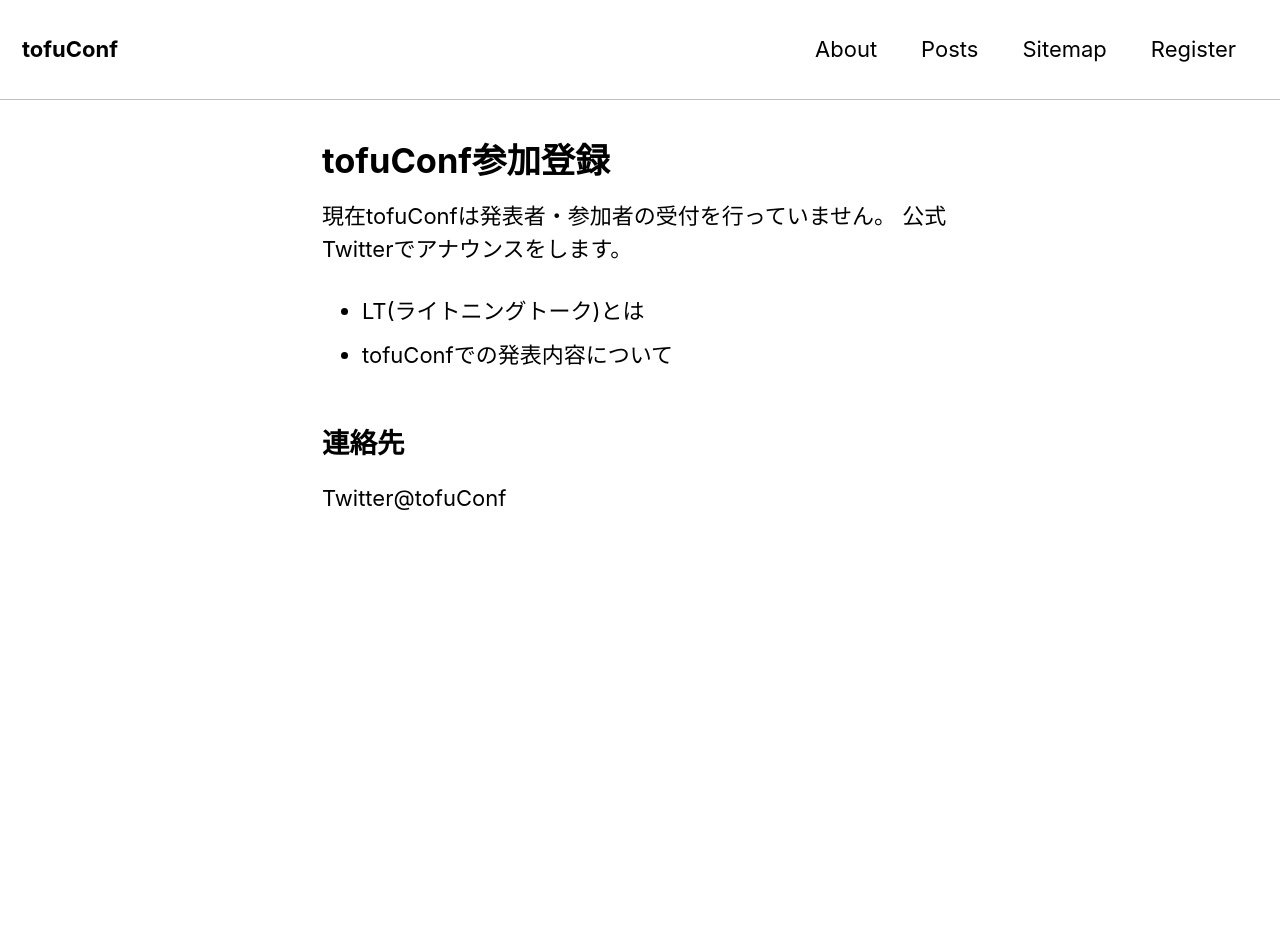
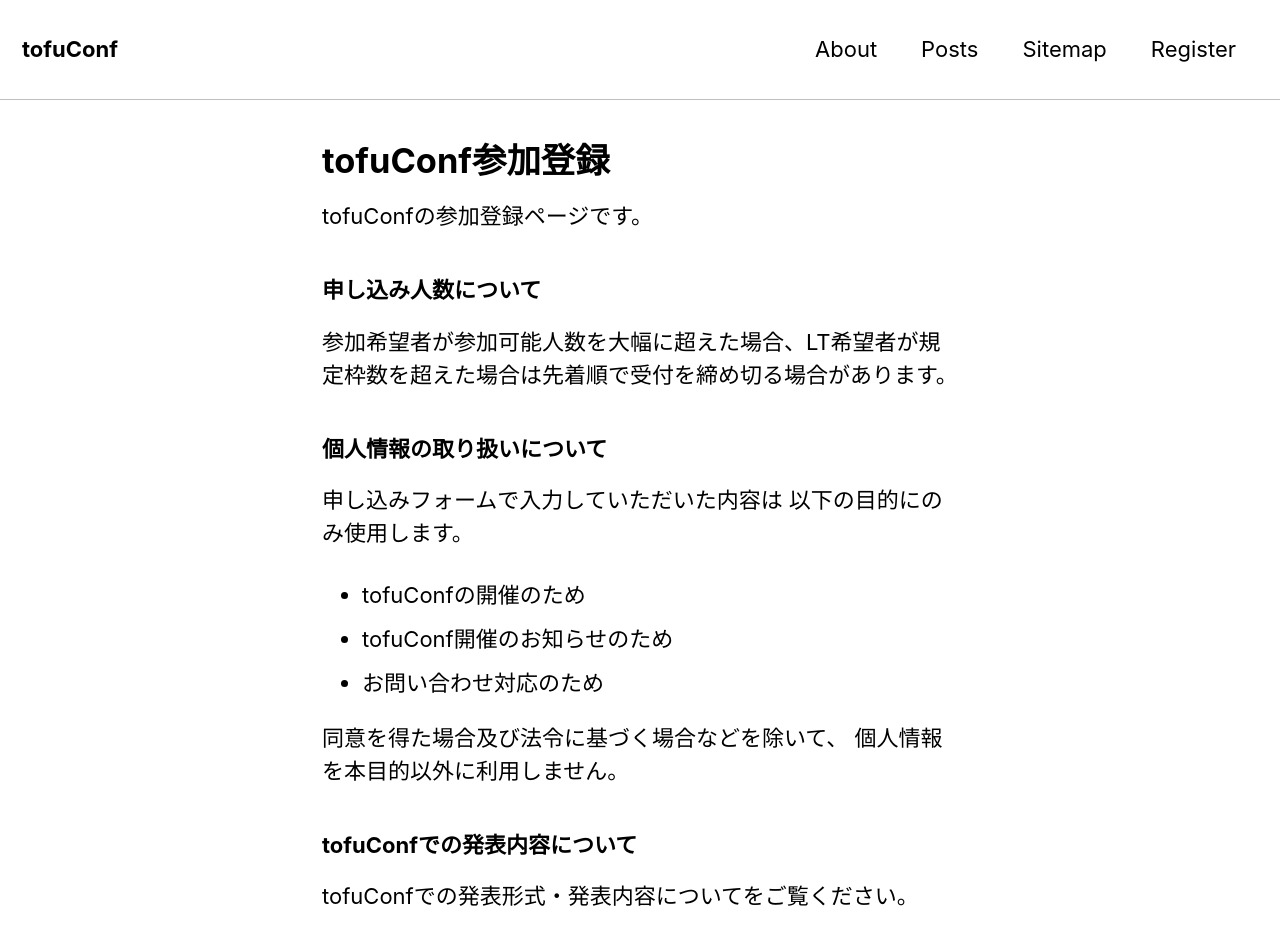
Before and after one commit to tofuconf/tofuconf.club, a Jekyll site: the page built from _pages/register.md, in a window 1280 px wide and 1400 px high. Shown: the top 952 px of the window. Built offline with Jekyll 4.4.1, drawn with Linux system fonts in a browser that asks for light colours; nearby versions of some CDN libraries; some of the changed text lies outside the part shown.

Commit message:
Add tofuConf#2 register page

```diff
--- a/_pages/register.md
+++ b/_pages/register.md
@@ -6,11 +6,35 @@
 
 ---
 
-現在tofuConfは発表者・参加者の受付を行っていません。
-[公式Twitter](https://twitter.com/tofuConf)でアナウンスをします。
+tofuConfの参加登録ページです。
 
-* [LT(ライトニングトーク)とは](http://shibuya.pm.org/blosxom/common/lightning_talks.html)
-* [tofuConfでの発表内容について](/about/presentation.html)
+### 申し込み人数について
+
+参加希望者が参加可能人数を大幅に超えた場合、LT希望者が規定枠数を超えた場合は先着順で受付を締め切る場合があります。
+
+### 個人情報の取り扱いについて
+
+申し込みフォームで入力していただいた内容は
+以下の目的にのみ使用します。
+
+* tofuConfの開催のため
+* tofuConf開催のお知らせのため
+* お問い合わせ対応のため
+
+同意を得た場合及び法令に基づく場合などを除いて、
+個人情報を本目的以外に利用しません。
+
+### tofuConfでの発表内容について
+
+[tofuConfでの発表形式・発表内容について](/about/presentation.html)をご覧ください。
+
+### 現在の申込者数
+
+<div id="register">申込者数を確認しています...<br>
+このメッセージがずっと表示されている場合は人数が正しく表記されていない可能性があります。運営に連絡をお願いします。</div>
+
+<iframe src="https://docs.google.com/forms/d/e/1FAIpQLSeYG4wpxs8d_uBdvD9EC7U62MnM-aZmToEqC7YBjOn2bn6rxw/viewform?embedded=true" width="100%" height="700" frameborder="0" marginheight="0" marginwidth="0">読み込んでいます...</iframe>
+
 
 ## 連絡先
 
```
Also changed, not shown: _pages/about-presentation.md (+8 -5 lines), _pages/about.md (+1 -2 lines).
